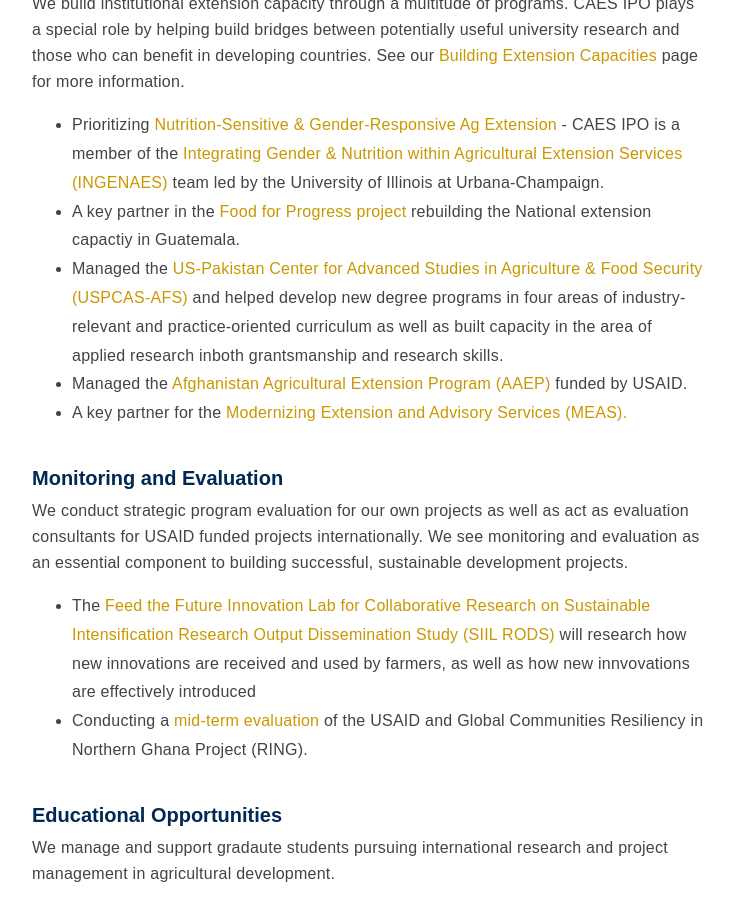
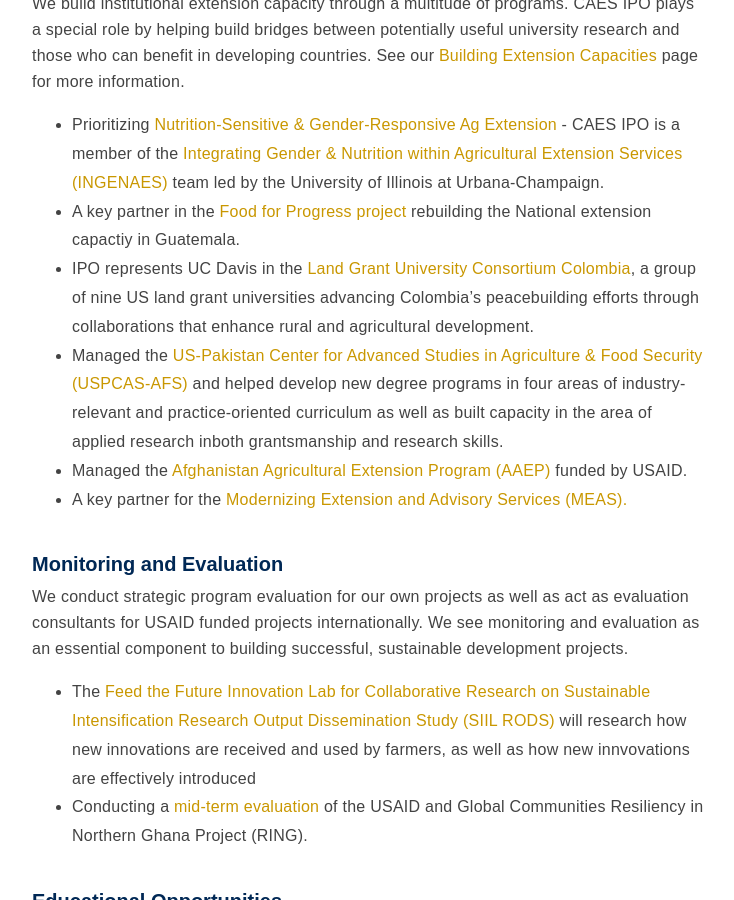
Before and after one commit to ucdavis/ip, a Jekyll site: the page built from about/what-we-do.html, in a window 1280 px wide and 900 px high, scrolled down 1309 px. Shown: the whole window, without its empty margins (96-830 px from the left). Built offline with Jekyll 4.4.1, drawn with Linux system fonts in a browser that asks for light colours; nearby versions of some CDN libraries.

Commit message:
LGU Colombia addition

```diff
--- a/about/what-we-do.html
+++ b/about/what-we-do.html
@@ -32,9 +32,11 @@
         <ul>
             <li>Prioritizing <a href="/training-and-extension/nutrition-and-gender/">Nutrition-Sensitive &amp; Gender-Responsive Ag Extension</a> - CAES IPO is a member of the <a href="/projects/ingenaes">Integrating Gender & Nutrition within Agricultural Extension Services (INGENAES)</a> team led by the University of Illinois at Urbana-Champaign.</li>
             <li>A key partner in the <a href="/projects/FFP">Food for Progress project</a> rebuilding the National extension capactiy in Guatemala.</li>
+            <li>IPO represents UC Davis in the <a href="https://lgucolombia.org/">Land Grant University Consortium Colombia</a>, a group of nine US land grant universities advancing Colombia’s peacebuilding efforts through collaborations that enhance rural and agricultural development.
             <li>Managed the <a href="/projects/USPCAS">US-Pakistan Center for Advanced Studies in Agriculture &amp; Food Security (USPCAS-AFS)</a> and helped develop new degree programs in four areas of industry-relevant and practice-oriented curriculum as well as built capacity in the area of applied research inboth grantsmanship and research skills.</li>
             <li>Managed the <a href="/projects/AAEP">Afghanistan Agricultural Extension Program (AAEP)</a> funded by USAID.</li>
             <li>A key partner for the <a href="https://meas.illinois.edu/"> Modernizing Extension and Advisory Services (MEAS).</a></li>
+
         </ul>
         <br>
 
```
